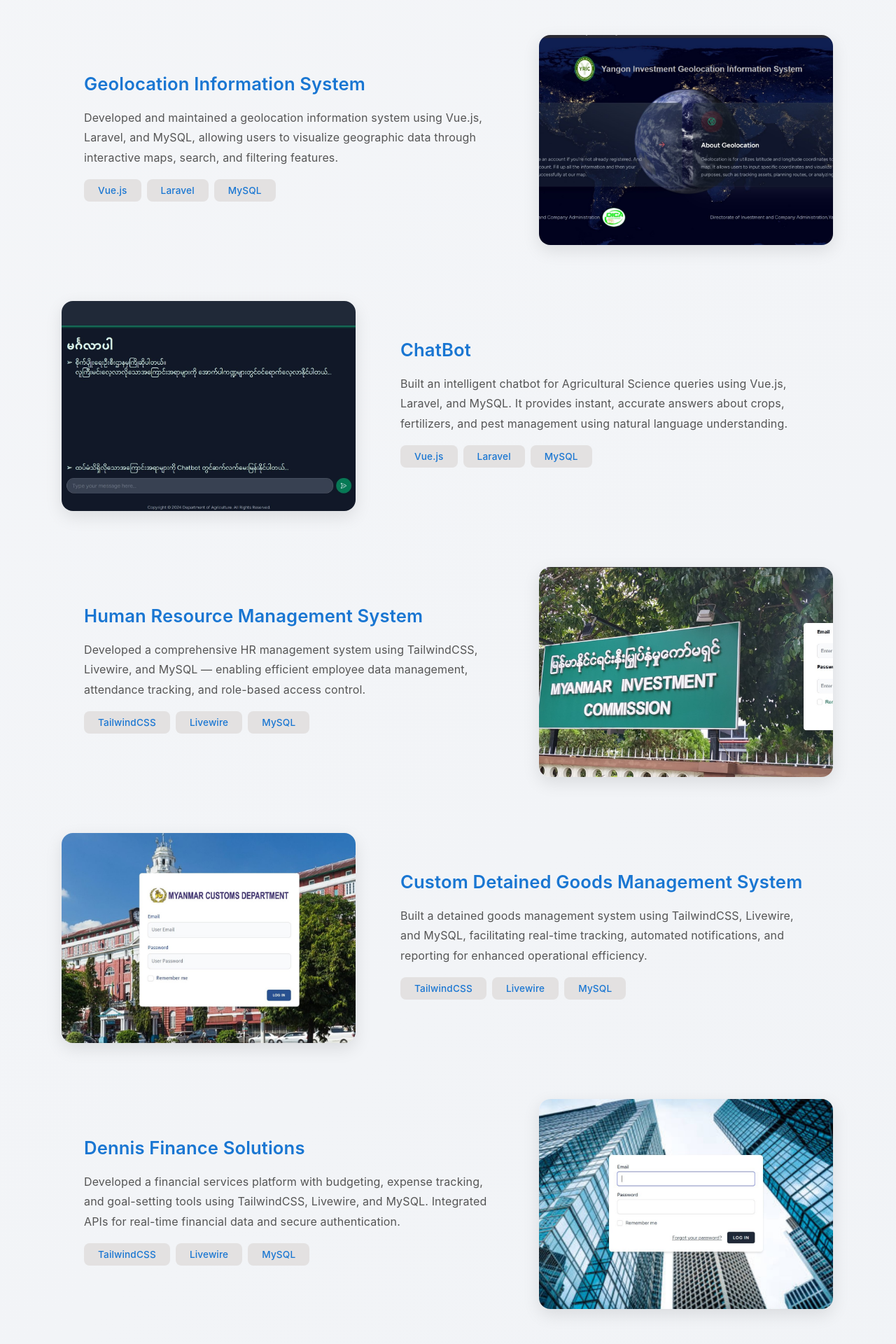
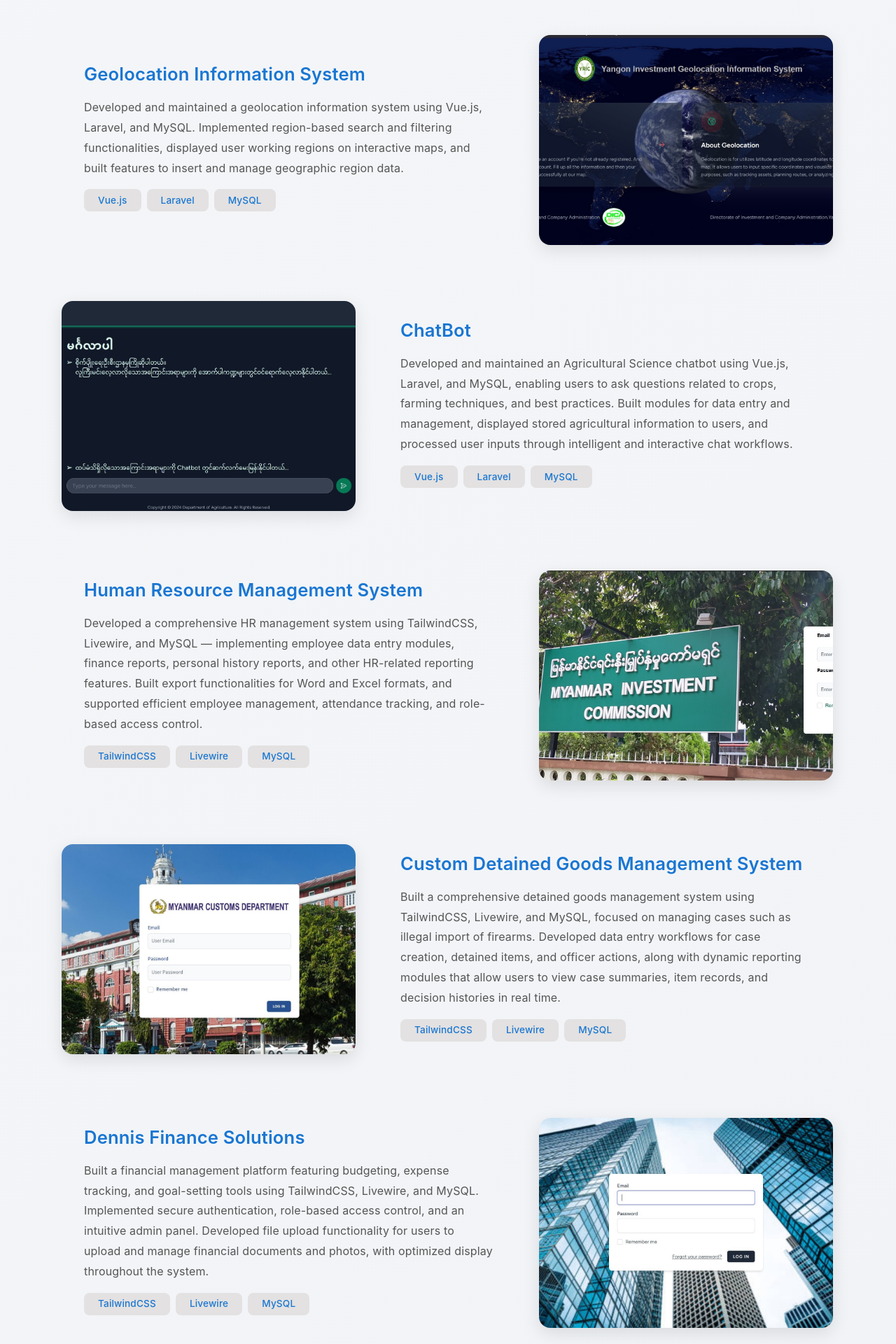
Before and after one commit to yinmonwai/Portfolio, a React (Vite) app: page / in a window 1280 px wide. Shown: the part 2880-4800 px from the top of the page at 70% size. Built offline with nearby package versions, Linux system fonts and the light colour scheme.

Commit message:
prepare label

```diff
--- a/src/App.jsx
+++ b/src/App.jsx
@@ -8,13 +8,11 @@
   CssBaseline,
   useMediaQuery,
 } from "@mui/material";
-
 import Navbar from "./components/Navbar";
 import About from "./components/About";
 import Skills from "./components/Skills";
 import Experience from "./components/Experience";
 import ContactForm from "./components/ContactForm";
-import Footer from "./components/Footer";
 import WorkExperience from "./components/WorkExperience";
 import Certificates from "./components/Certificates";
 import IntroSection from "./components/IntroSection";
--- a/src/components/Experience.jsx
+++ b/src/components/Experience.jsx
@@ -11,7 +11,6 @@
   useTheme,
 } from "@mui/material";
 import { motion } from "framer-motion";
-
 import portfolio from "../assets/portfolio.jpg";
 import customImage from "../assets/custom2.jpg";
 import dennis from "../assets/dennis.jpg";
@@ -34,46 +33,44 @@
         "Designed and developed a personal portfolio website using React.js and MUI to showcase my projects and skills. Implemented responsive design and integrated contact forms for potential client inquiries.",
       image: portfolio,
       technologies: ["React.js", "Material UI"],
+      liveDemo: ["https://your-portfolio-link.com","https://github.com/yourusername/portfolio-website"], // optional
     },
     {
       title: "Geolocation Information System",
       description:
-        "Developed and maintained a geolocation information system using Vue.js, Laravel, and MySQL, allowing users to visualize geographic data through interactive maps, search, and filtering features.",
+           "Developed and maintained a geolocation information system using Vue.js, Laravel, and MySQL. Implemented region-based search and filtering functionalities, displayed user working regions on interactive maps, and built features to insert and manage geographic region data.",
       image: geolocation,
       technologies: ["Vue.js", "Laravel", "MySQL"],
     },
     {
       title: "ChatBot",
       description:
-        "Built an intelligent chatbot for Agricultural Science queries using Vue.js, Laravel, and MySQL. It provides instant, accurate answers about crops, fertilizers, and pest management using natural language understanding.",
+        "Developed and maintained an Agricultural Science chatbot using Vue.js, Laravel, and MySQL, enabling users to ask questions related to crops, farming techniques, and best practices. Built modules for data entry and management, displayed stored agricultural information to users, and processed user inputs through intelligent and interactive chat workflows.",
       image: chatbot,
       technologies: ["Vue.js", "Laravel", "MySQL"],
     },
     {
       title: "Human Resource Management System",
-      description:
-        "Developed a comprehensive HR management system using TailwindCSS, Livewire, and MySQL — enabling efficient employee data management, attendance tracking, and role-based access control.",
+      description:"Developed a comprehensive HR management system using TailwindCSS, Livewire, and MySQL — implementing employee data entry modules, finance reports, personal history reports, and other HR-related reporting features. Built export functionalities for Word and Excel formats, and supported efficient employee management, attendance tracking, and role-based access control.",
       image: hrImage,
       technologies: ["TailwindCSS", "Livewire", "MySQL"],
     },
     {
       title: "Custom Detained Goods Management System",
       description:
-        "Built a detained goods management system using TailwindCSS, Livewire, and MySQL, facilitating real-time tracking, automated notifications, and reporting for enhanced operational efficiency.",
+           "Built a comprehensive detained goods management system using TailwindCSS, Livewire, and MySQL, focused on managing cases such as illegal import of firearms. Developed data entry workflows for case creation, detained items, and officer actions, along with dynamic reporting modules that allow users to view case summaries, item records, and decision histories in real time.",
       image: customImage,
       technologies: ["TailwindCSS", "Livewire", "MySQL"],
     },
     {
       title: "Dennis Finance Solutions",
-      description:
-        "Developed a financial services platform with budgeting, expense tracking, and goal-setting tools using TailwindCSS, Livewire, and MySQL. Integrated APIs for real-time financial data and secure authentication.",
+      description: "Built a financial management platform featuring budgeting, expense tracking, and goal-setting tools using TailwindCSS, Livewire, and MySQL. Implemented secure authentication, role-based access control, and an intuitive admin panel. Developed file upload functionality for users to upload and manage financial documents and photos, with optimized display throughout the system.",
       image: dennis,
       technologies: ["TailwindCSS", "Livewire", "MySQL"],
     },
     {
       title: "Myanmar Investment Commission",
-      description:
-        "Developed and maintained an online management system for the Myanmar Investment Commission using Bootstrap, jQuery, Laravel, and MySQL — streamlining application and approval workflows.",
+      description:"Developed and maintained Supervision Department management system for the Myanmar Investment Commission using Bootstrap, jQuery, Laravel, and MySQL. The system includes Admin Management, User Management, Rank Management, and Form Management features. I was responsible for ongoing maintenance, feature improvements, and ensuring smooth workflow operations.",
       image: myino,
       technologies: ["Bootstrap", "jQuery", "Laravel", "MySQL"],
     },
@@ -246,7 +243,9 @@
                         }}
                       />
                     ))}
+
                   </Box>
+
                 </CardContent>
               </Grid>
             </Grid>
```
